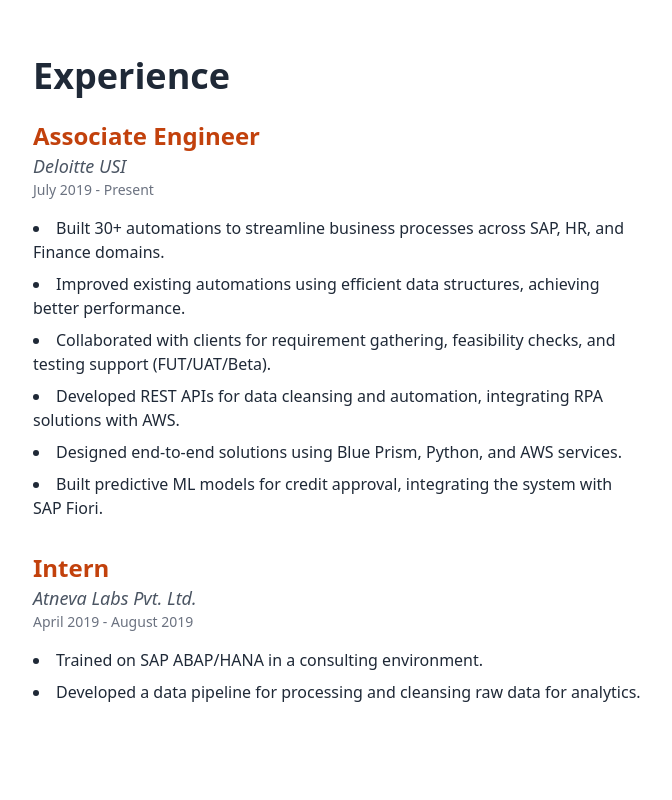
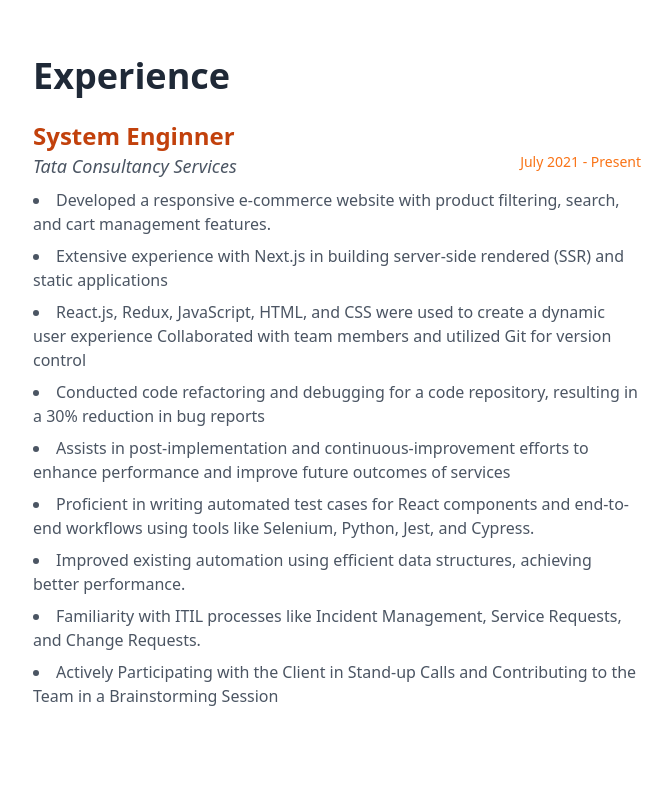
Before and after one commit to Hemantchuabey/Hemant-Chaubey-Portfolio, a Next.js app: page / in a window 1280 px wide. Shown: the part 1080-1880 px from the top of the page, without its empty margins (591-1263 px from the left). Built offline with nearby package versions, Linux system fonts and the light colour scheme.

Commit message:
Completed almost all the section dome adding content only styling and formating of each section is remaining.

```diff
--- /dev/null
+++ b/app/Certification/page.jsx
@@ -0,0 +1,52 @@
+"use client";
+
+const Certifications = () => {
+  const certifications = [
+    {
+      date: "2023",
+      title: "Mastering Typescript",
+    },
+    {
+      date: "2024",
+      title: "Test Automation Foundation",
+    },
+    {
+      date: "2024",
+      title: "Python Certification",
+    },
+    {
+      date: "March 2023",
+      title: "Javascript (Intermidiate) Certificate",
+    },
+    {
+      date: "March 2023",
+      title: "Javascript (Basic) Certificate",
+    },
+    {
+      date: "March 2023",
+      title: "CSS Certificate",
+    },
+    {
+      date: "July 2018",
+      title: "CMP InfoTech programming in C",
+    }
+  ];
+
+  return (
+    <section id="certifications" className="p-8 bg-white">
+      <h2 className="text-4xl font-bold mb-8">Certifications</h2>
+      <ul className="space-y-4">
+        {certifications.map((cert, index) => (
+          <li key={index} className="flex items-start space-x-4">
+            <span className="text-orange-600 text-lg">●</span>
+            <div>
+              <p className="text-lg font-medium text-gray-600 hover:text-gray-900">{cert.date} - {cert.title}</p>
+            </div>
+          </li>
+        ))}
+      </ul>
+    </section>
+  );
+};
+
+export default Certifications;
--- a/app/Education/page.jsx
+++ b/app/Education/page.jsx
@@ -5,7 +5,7 @@
     {
       institute: "Vidyavardhini's College of Engineering and Technology",
       degree: "Bachelor of Engineering",
-      field: "Electronics and Telecomminication",
+      field: "Electronics and Telecomminication Engineering",
       cgpa: "8.28",
       duration: "August 2017 - June 2021",
     },
--- a/app/Experience/page.jsx
+++ b/app/Experience/page.jsx
@@ -3,25 +3,19 @@
 const Experience = () => {
   const experiences = [
     {
-      title: "Associate Engineer",
-      company: "Deloitte USI",
-      duration: "July 2019 - Present",
+      title: "System Enginner",
+      company: "Tata Consultancy Services",
+      duration: "July 2021 - Present",
       details: [
-        "Built 30+ automations to streamline business processes across SAP, HR, and Finance domains.",
-        "Improved existing automations using efficient data structures, achieving better performance.",
-        "Collaborated with clients for requirement gathering, feasibility checks, and testing support (FUT/UAT/Beta).",
-        "Developed REST APIs for data cleansing and automation, integrating RPA solutions with AWS.",
-        "Designed end-to-end solutions using Blue Prism, Python, and AWS services.",
-        "Built predictive ML models for credit approval, integrating the system with SAP Fiori.",
-      ],
-    },
-    {
-      title: "Intern",
-      company: "Atneva Labs Pvt. Ltd.",
-      duration: "April 2019 - August 2019",
-      details: [
-        "Trained on SAP ABAP/HANA in a consulting environment.",
-        "Developed a data pipeline for processing and cleansing raw data for analytics.",
+        "Developed a responsive e-commerce website with product filtering, search, and cart management features.",
+        "Extensive experience with Next.js in building server-side rendered (SSR) and static applications",
+        "React.js, Redux, JavaScript, HTML, and CSS were used to create a dynamic user experience Collaborated with team members and utilized Git for version control",
+        "Conducted code refactoring and debugging for a code repository, resulting in a 30% reduction in bug reports",
+        "Assists in post-implementation and continuous-improvement efforts to enhance performance and improve future outcomes of services",
+        "Proficient in writing automated test cases for React components and end-to-end workflows using tools like Selenium, Python, Jest, and Cypress.",
+        "Improved existing automation using efficient data structures, achieving better performance.",
+        "Familiarity with ITIL processes like Incident Management, Service Requests, and Change Requests.",
+        "Actively Participating with the Client in Stand-up Calls and Contributing to the Team in a Brainstorming Session"
       ],
     },
   ];
@@ -32,11 +26,13 @@
       {experiences.map((exp, index) => (
         <div key={index} className="mb-8">
           <h2 className="text-2xl font-semibold text-orange-700">{exp.title}</h2>
+          <div className="flex justify-between">
           <h3 className="text-lg text-gray-600 italic">{exp.company}</h3>
-          <p className="text-sm text-gray-500 mb-4">{exp.duration}</p>
-          <ul className="list-disc list-inside space-y-2 text-gray-800">
+          <p className="text-sm text-orange-500 mb-4">{exp.duration}</p>
+          </div>
+          <ul className="list-disc list-inside space-y-2">
             {exp.details.map((detail, i) => (
-              <li key={i}>{detail}</li>
+              <li key={i} className=" text-gray-600 hover:text-gray-900">{detail}</li>
             ))}
           </ul>
         </div>
--- /dev/null
+++ b/app/Interest/page.jsx
@@ -0,0 +1,20 @@
+import React from 'react'
+
+const Interest = () => {
+  return (
+    <section id="interest" className="p-8">
+      <h2 className="text-4xl font-bold mb-6">
+        Interest
+</h2>
+        <h2 className='text-gray-600 hover:text-gray-900'>
+        Whenever I get some free time from the office, I try to solve a programming problem or read an technical article. I mostly spend my free time exploring the latest technological advancements or looking for ways to upskill myself.
+        </h2>
+<h2 className='text-gray-600 hover:text-gray-900'>
+
+{`When I'm not working, I love traveling or planning trips. Indoors, I watch a lot of science-fiction, and adventure movies and television shows, but Anime is very close to my heart.`}
+</h2>
+    </section>
+  )
+}
+
+export default Interest
--- a/app/Projects/page.jsx
+++ b/app/Projects/page.jsx
@@ -24,7 +24,7 @@
             width={450}
             height={450}
           />
-          <h2 className='text-xl'>{project.name}</h2>
+          <h2 className='text-xl text-gray-600 hover:text-gray-900'>{project.name}</h2>
         </Link>
         ))}
 
--- a/app/page.tsx
+++ b/app/page.tsx
@@ -4,6 +4,8 @@
 import Skills from './Skills/page'
 import Projects from './Projects/page'
 import Education from './Education/page'
+import Certification from './Certification/page'
+import Interest from './Interest/page'
 export default function Home() {
   return (
 
@@ -14,18 +16,24 @@
       <About/>
     </section>
 
-    <section id="experience" className="h-auto px-6 py-10">
+    <section id="experience" className="h-full px-6 py-10">
       <Experience />
     </section>
 
-    <section id="skills" className="h-auto px-6 py-10">
+    <section id="skills" className="h-full px-6 py-10">
       <Skills />
     </section>
-    <section id="projects" className="h-auto px-6 py-10">
+    <section id="projects" className="h-full px-6 py-10">
       <Projects />
     </section>
-    <section id="education" className="h-auto px-6 py-10">
+    <section id="education" className="h-screen px-6 py-10">
       <Education />
+    </section>
+    <section id="certification" className="h-screen px-6 py-10">
+      <Certification />
+    </section>
+    <section id="interest" className="h-screen px-6 py-10">
+      <Interest />
     </section>
 
 
--- a/app/skills/page.tsx
+++ b/app/skills/page.tsx
@@ -89,7 +89,7 @@
         <h3 className="text-2xl font-semibold mb-4">Technical Skills</h3>
         <ul className="list-disc list-inside space-y-2 text-lg">
           {technicalSkills.map((skill, index) => (
-            <li key={index} className="text-gray-700">
+            <li key={index} className="text-gray-600 hover:text-gray-900">
               {skill}
             </li>
           ))}
@@ -101,7 +101,7 @@
         <h3 className="text-2xl font-semibold mb-4">Other Skills</h3>
         <ul className="list-disc list-inside space-y-2 text-lg">
           {otherSkills.map((skill, index) => (
-            <li key={index} className="text-gray-700">
+            <li key={index} className="text-gray-600 hover:text-gray-900">
               {skill}
             </li>
           ))}
```
